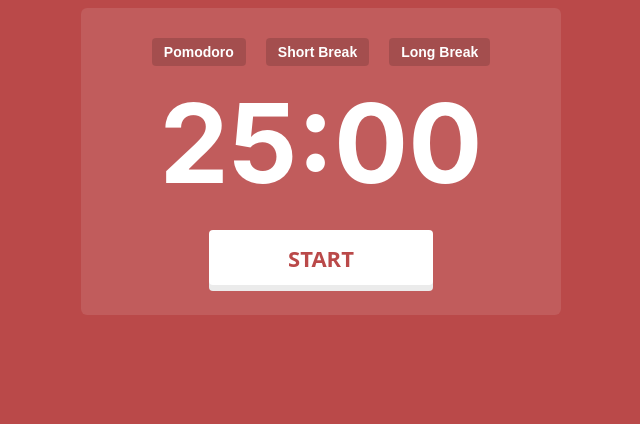
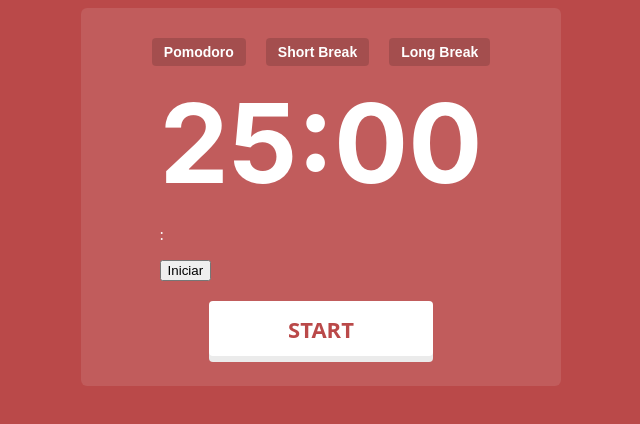
Before and after one commit to CristinaSheA/pomodorus, an Angular app: page / in a window 1280 px wide. Shown: the top 424 px of the page, without its empty margins (319-959 px from the left). Built offline with nearby package versions, Linux system fonts and the light colour scheme.

Commit message:
timer functionality done but not refactored

```diff
--- a/src/app/components/pomodoro/components/timer/timer.component.html
+++ b/src/app/components/pomodoro/components/timer/timer.component.html
@@ -9,3 +9,8 @@
 @if (currentSection == 'long-break') {
   <p id="timer">15:00</p>
 }
+
+<div>
+  <p>{{min}}:{{sec}}</p>
+  <button (click)="startTimer()">Iniciar</button>
+</div>
--- a/src/app/components/pomodoro/components/timer/timer.component.ts
+++ b/src/app/components/pomodoro/components/timer/timer.component.ts
@@ -1,25 +1,84 @@
 import { CommonModule } from '@angular/common';
-import { ChangeDetectionStrategy, Component, EventEmitter, Input, Output } from '@angular/core';
+import {
+  ChangeDetectionStrategy,
+  ChangeDetectorRef,
+  Component,
+  EventEmitter,
+  Input,
+  Output,
+} from '@angular/core';
+import { Subscription, interval } from 'rxjs';
 
 @Component({
   selector: 'timer',
   standalone: true,
-  imports: [
-    CommonModule,
-  ],
+  imports: [CommonModule],
   templateUrl: './timer.component.html',
   styleUrl: './timer.component.css',
   changeDetection: ChangeDetectionStrategy.OnPush,
 })
 export class TimerComponent {
-  secondsLeft!: number
-  @Input() currentSection!: string
-  @Input() sectionsList!: any
-  @Output() nextSection: any = new EventEmitter<string>()
+  public secondsLeft!: number;
+  @Input() public currentSection!: string;
+  @Input() public sectionsList!: any;
+  @Output() public nextSection: any = new EventEmitter<string>();
+
+
+
   // - - [metodo] pause
   // - - [metodo] nextSection
 
-  a() {
+   timerId!: Subscription;
+  constructor(private cdr: ChangeDetectorRef) {}
 
+
+
+  startTimer() {
+    switch (this.currentSection) {
+      case 'pomodoro':
+        this.secondsLeft = 1500;
+        break;
+
+      case 'short-break':
+        this.secondsLeft = 300;
+        break;
+      case 'long-break':
+        this.secondsLeft = 900;
+        break;
+
+      default:
+        break;
+    }
+
+    this.timerId = interval(1000).subscribe(() => {
+      if (this.secondsLeft > 0) {
+        this.secondsLeft--;
+        this.getMinutes()
+        this.cdr.detectChanges();
+      } else {
+        this.nextSection.emit();
+      }
+    });
   }
+
+  min!: number
+  sec!: number
+
+  getMinutes(): void {
+    const minutes = Math.floor(this.secondsLeft / 60);
+    const sec = this.secondsLeft % 60;
+
+    this.min = minutes
+    this.sec = sec
+
+
+    return console.log(`${minutes}:${sec}`);
+  }
+
+  // stopTimer() {
+  //   if (this.timerId) {
+  //     window.clearInterval(this.timerId);
+  //     this.timerId = 0;
+  //   }
+  // }
 }
```
Also changed, not shown: src/app/components/pomodoro/pomodoro.component.ts (+28 -0 lines).
